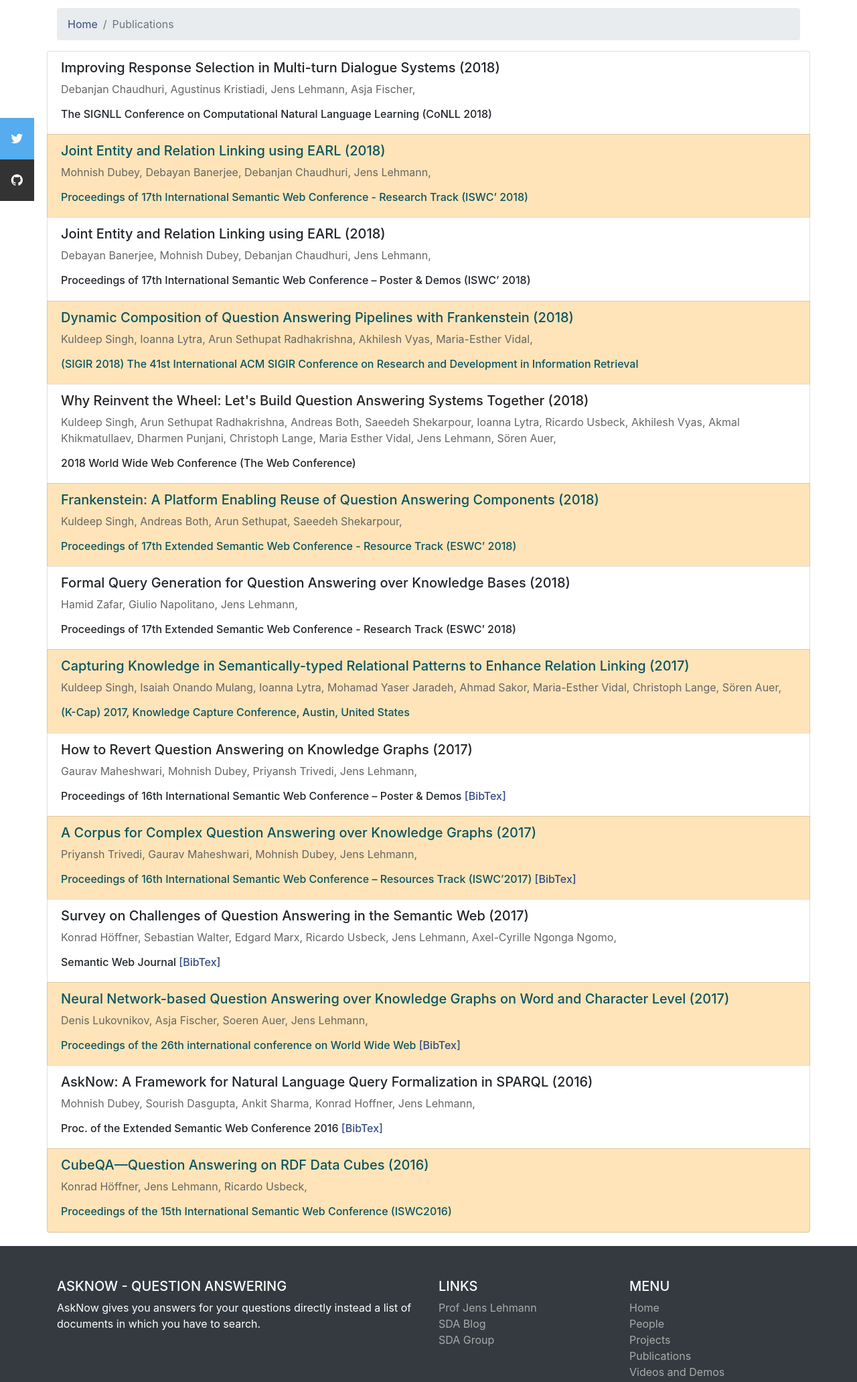
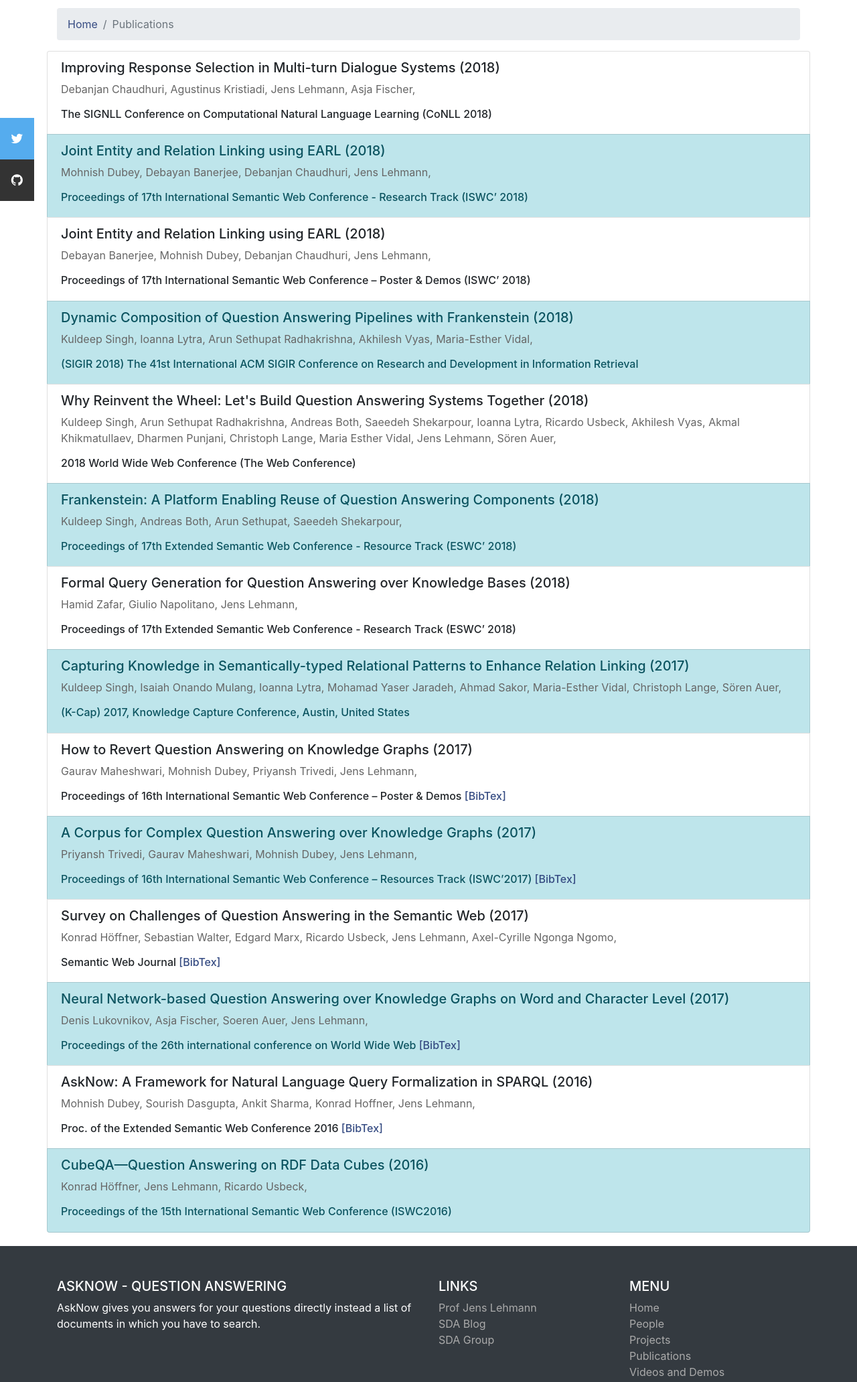
Before and after one commit to AskNowQA/AskNow-Website, a Flask app: page /publications in a window 1280 px wide. Shown: the part 162-2225 px from the top of the page at 67% size. Run offline with Flask 2, Linux system fonts and the light colour scheme; some libraries are stand-ins or nearby versions.

Commit message:
UI Blue - Publications

```diff
--- a/static/css/asknow.css
+++ b/static/css/asknow.css
@@ -133,6 +133,6 @@ footer a{
   border-bottom: 2px solid #F68712;
   border-bottom: 2px solid #354b82;
 }
-.asknow-list-group .list-group-item-info{
+/*.asknow-list-group .list-group-item-info{
   background-color: #fee4b8;
-}
+}*/
```
